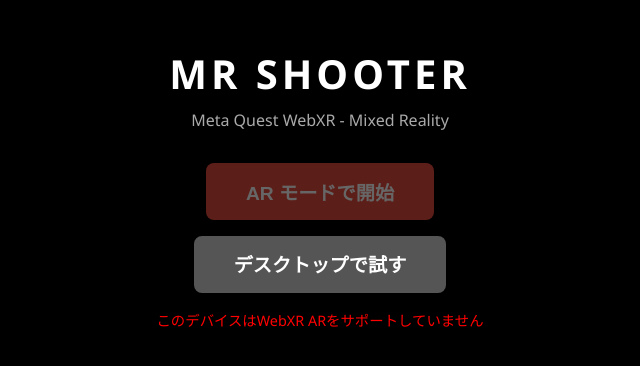
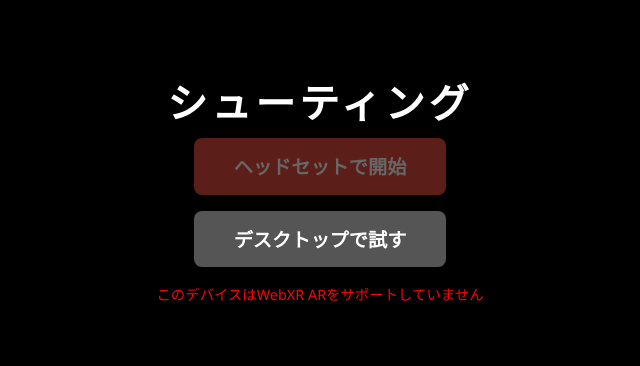
Before and after one commit to Kenichi-884/AITestWebXR, a website built with Vite: page index.html in a window 1280 px wide. Shown: the part 212-578 px from the top of the page, without its empty margins (320-960 px from the left). Built offline with nearby package versions, Linux system fonts and the light colour scheme; files whose address does not match are found by name.

Commit message:
ui: メニュー画面のテキストを日本語に統一
- タイトルを「MR SHOOTER」→「シューティング」に変更
- サブタイトル「Meta Quest WebXR - Mixed Reality」を削除
- ARボタンを「AR モードで開始」→「ヘッドセットで開始」に変更

Co-Authored-By: Claude Sonnet 4.6 <noreply@anthropic.com>

```diff
--- a/index.html
+++ b/index.html
@@ -188,9 +188,8 @@
 
     <!-- メニュー画面 -->
     <div id="menu-screen">
-      <h1>MR SHOOTER</h1>
-      <p class="subtitle">Meta Quest WebXR - Mixed Reality</p>
-      <button class="btn btn-primary" id="btn-start-xr">AR モードで開始</button>
+      <h1>シューティング</h1>
+      <button class="btn btn-primary" id="btn-start-xr">ヘッドセットで開始</button>
       <button class="btn btn-secondary" id="btn-start-desktop">デスクトップで試す</button>
       <p id="xr-not-supported">このデバイスはWebXR ARをサポートしていません</p>
     </div>
```
